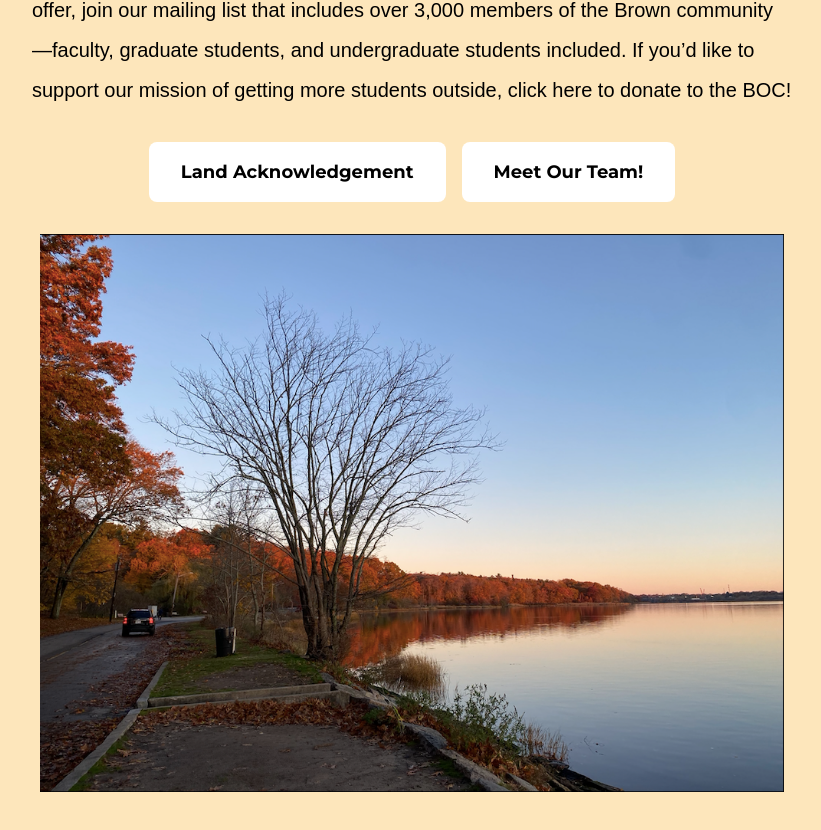
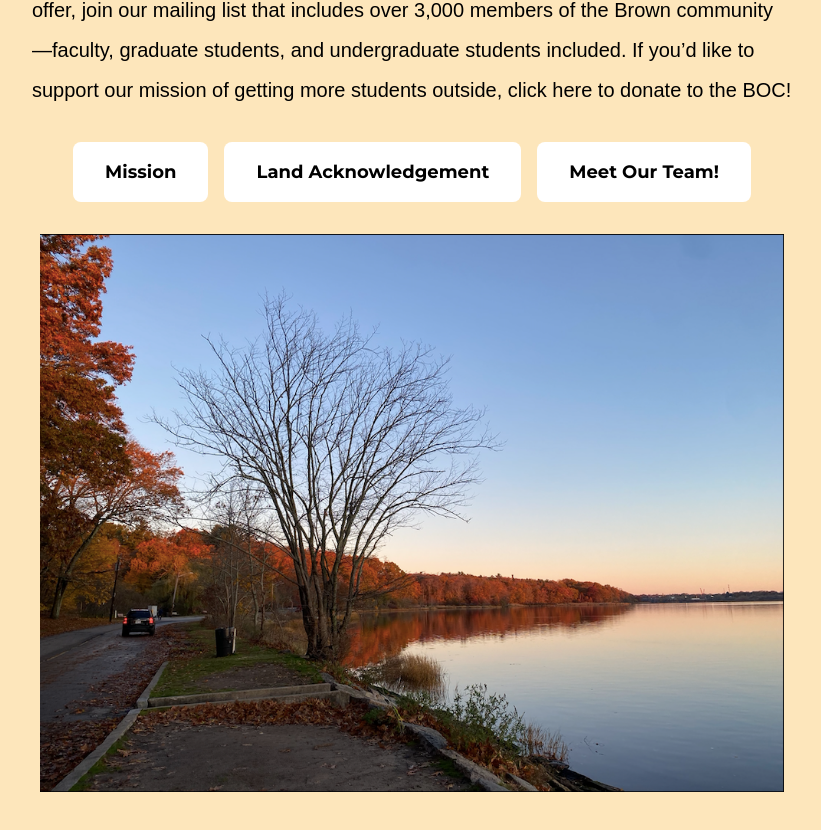
Before and after one commit to fullstackatbrown/project-boc, a Next.js app: page /about in a window 1280 px wide. Shown: the part 1531-2361 px from the top of the page, without its empty margins (228-1049 px from the left). Built offline with nearby package versions, Linux system fonts and the light colour scheme.

Commit message:
added buttons fixed navbar routing

```diff
--- a/src/app/about/page.tsx
+++ b/src/app/about/page.tsx
@@ -60,6 +60,10 @@ export default function About() {
             </div>
             <div id="content" className="text-center mt-8 mb-8 flex justify-center gap-4">
                 <WhiteButton
+                    onClick={handleMissionClick}
+                    text="Mission"
+                ></WhiteButton>
+                <WhiteButton
                     onClick={handleLandClick}
                     text="Land Acknowledgement"
                 ></WhiteButton>
@@ -92,3 +96,7 @@ const handleLandClick = () => {
 const handleTeamClick = () => {
     window.location.href = "/about/MeetOurTeam"
 };
+
+const handleMissionClick = () => {
+    window.location.href = "/about/Mission"
+}
```
